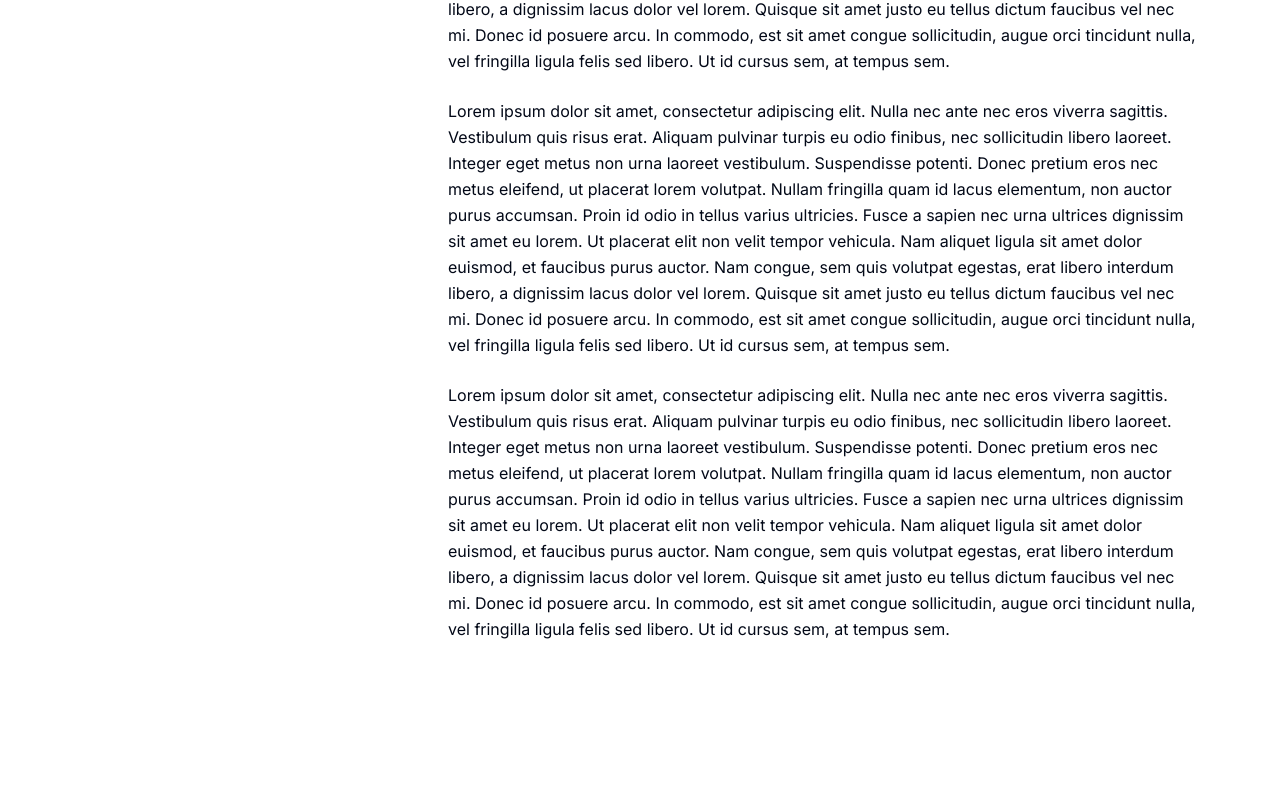
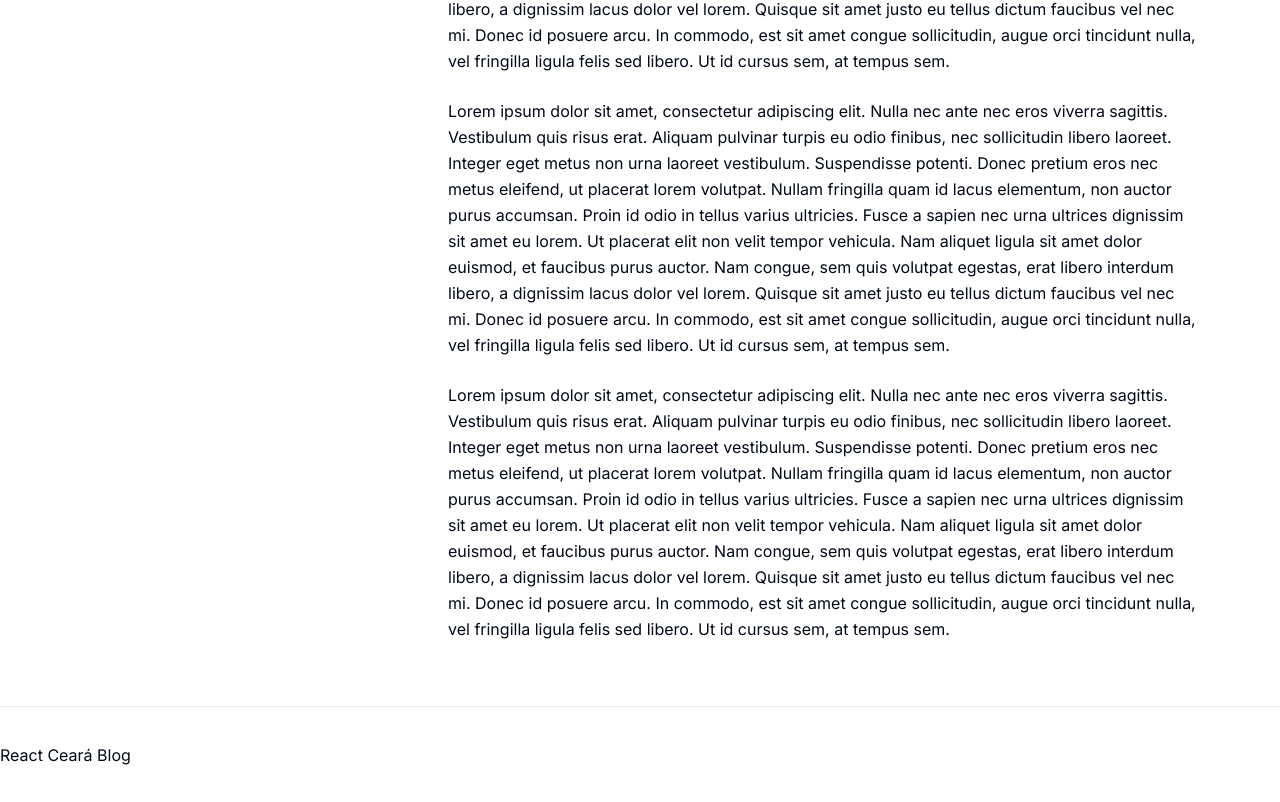
Before and after one commit to gildembergleite/reactjs-ceara-blog, a Next.js app: page /como-desenvolver-tabelas-responsivas in a window 1280 px wide. Shown: the part 1678-2480 px from the top of the page. Before the commit the page ends 2320 px from the top, so only its background shows below. Built offline with nearby package versions, Linux system fonts and the light colour scheme; no server answers.

Commit message:
refactor: add footer in layout

```diff
--- a/src/app/(app)/layout.tsx
+++ b/src/app/(app)/layout.tsx
@@ -1,3 +1,4 @@
+import { Footer } from '@/components/footer'
 import { Header } from '@/components/header'
 import { cn } from '@/lib/utils'
 import { RootProvider } from '@/providers'
@@ -30,9 +31,10 @@ export default function RootLayout({
       >
         <RootProvider>
           <Header />
-          <main className="flex flex-col justify-center items-center w-full h-full px-8 pt-32">
+          <main className="flex flex-col justify-center items-center w-full h-full px-8 pt-32 pb-16">
             {children}
           </main>
+          <Footer />
         </RootProvider>
       </body>
     </html>
```
